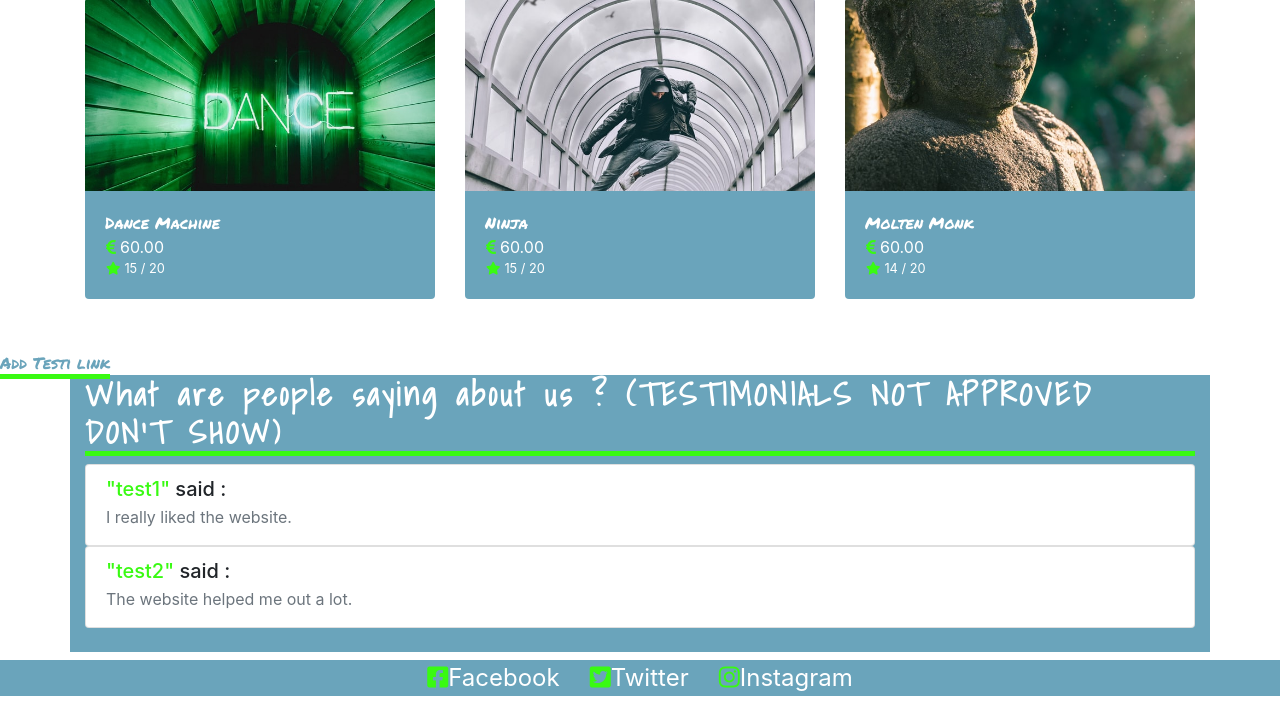
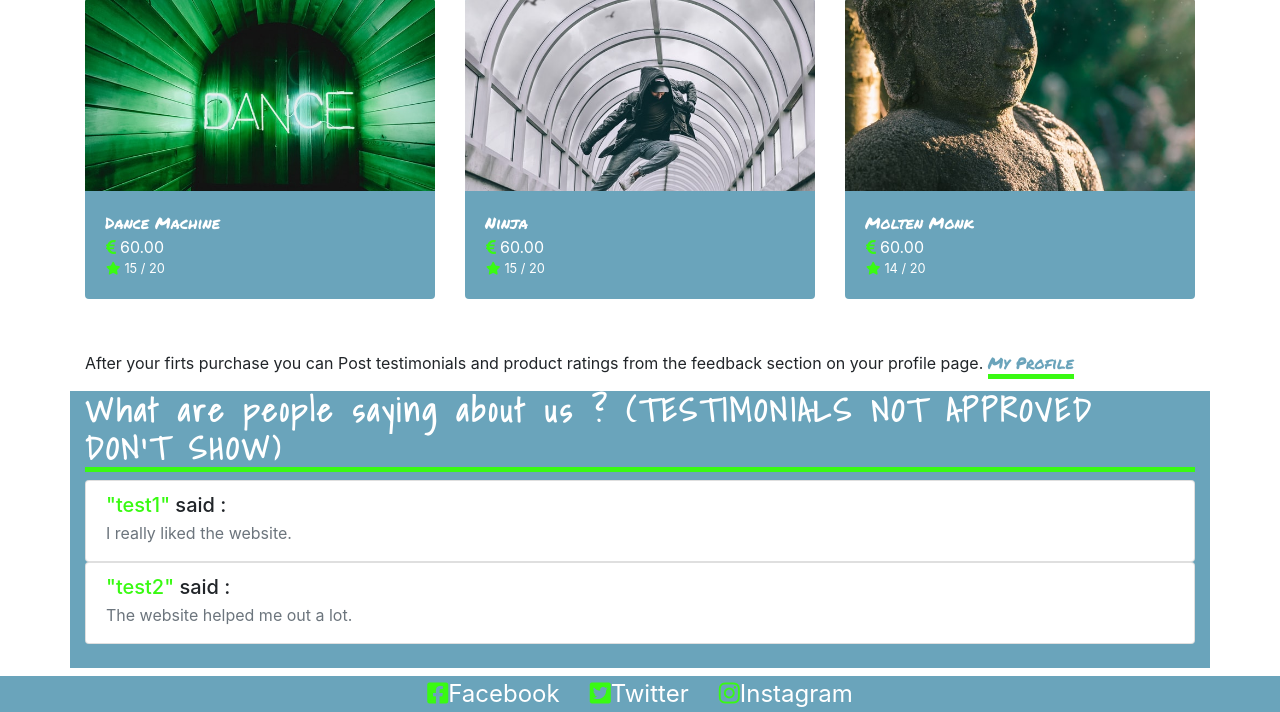
Before and after one commit to FirmoDaniel/Total_Health_At_Home, a Django app: page / in a window 1280 px wide. Shown: the part 1083-1795 px from the top of the page. Run offline with Django 3.2, Linux system fonts and the light colour scheme; the visitor is signed in with stand-in values (Sample User, id 1); data comes from the database, SQL or seed files in the repository; some libraries are stand-ins or nearby versions.

Commit message:
UPDATED: profile.html to allow users with previous orders post testimonials.

```diff
--- a/home/templates/home/add_testimonial.html
+++ b/home/templates/home/add_testimonial.html
@@ -19,8 +19,8 @@
                     {% csrf_token %}
                     {{ form|crispy }}
                     <div class="text-right">
-                        <a class="btn btn-outline-black rounded-0" href="{% url 'home' %}">Cancel</a>
-                        <button class="btn btn-black rounded-0" type="submit">Add Product</button>
+                        <a class="btn btn-outline-black rounded-0" href="{% url 'profile' %}">Cancel</a>
+                        <button class="btn btn-black rounded-0" type="submit">Submit</button>
                     </div>
                 </form>
             </div>
--- a/home/templates/home/index.html
+++ b/home/templates/home/index.html
@@ -82,7 +82,11 @@
             </div>
         </div>
     <!--Testimonials (List)-->
-    <a href="{% url 'add_testimonial' %}" class="internal-link">Add Testi link</a>
+    {% if user.is_authenticated %}
+    <div class="container">
+       <p>After your firts purchase you can Post testimonials and product ratings from the feedback section on your profile page. <a href="{% url 'profile' %}" class="internal-link">My Profile</a></p>
+    </div>
+    {% endif %}
     <div class="container bg-blue pb-4 mb-2">
         <h2  class="shadows-white border-bottom-green">What are people saying about us ? (TESTIMONIALS NOT APPROVED DON'T SHOW)</h2>
         {% for testimonial in testimonials %}
--- a/home/views.py
+++ b/home/views.py
@@ -32,7 +32,7 @@ def add_testimonial(request):
         if form.is_valid():
             form.save()
             messages.success(request, 'Successfully added Testimonial for review.')
-            return redirect(reverse('add_testimonial'))
+            return redirect(reverse('profile'))
         else:
             messages.error(request, 'Failed to add Testimonial. Please ensure your form is valid.')
     else:
--- a/profiles/templates/profiles/profile.html
+++ b/profiles/templates/profiles/profile.html
@@ -90,6 +90,7 @@
                     <div class="card-body bg-white">
                         <div class="card-body bg-white">
                             <div class="row">
+                                <a href="{% url 'add_testimonial' %}" class="internal-link">Add Testi</a>
                                 <div class="col"><p class= "mb-0 font-weight-bold" >Name :</p></div>
                                 <div class="col text-left"><p ></p></div>
                             </div>
```
